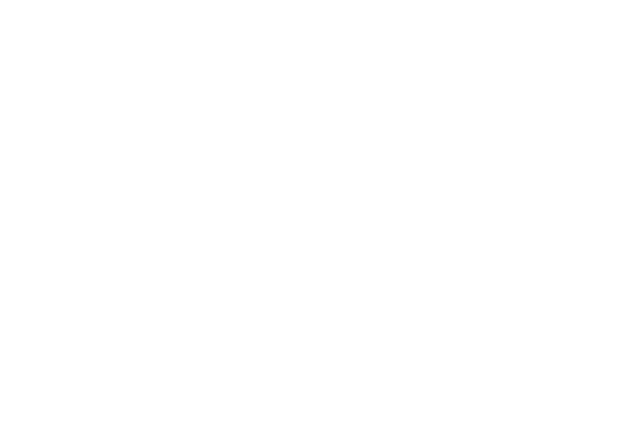
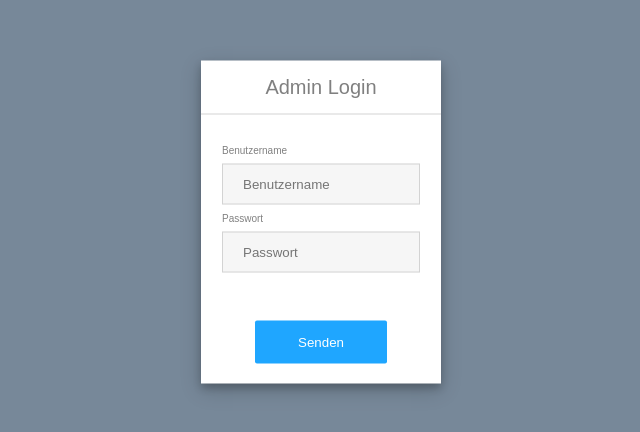
Before and after one commit to lesskeys/lesskeys-webapp, a React (Create React App) app in the folder app/: page /admin in a window 1280 px wide. Shown: the part 178-610 px from the top of the page, without its empty margins (319-959 px from the left). Built offline with nearby package versions, Linux system fonts and the light colour scheme.

Commit message:
Add login page for admin.

```diff
--- a/app/src/App.js
+++ b/app/src/App.js
@@ -2,6 +2,7 @@
 import { BrowserRouter as Router, Route, Switch, Redirect } from 'react-router-dom';
 import './style/App.css';
 import Login from './Login';
+import LoginAdmin from './LoginAdmin'
 import Ring from './Ring';
 
 class App extends Component {
@@ -31,6 +32,7 @@
             )
           )} />
           <Route path='/login' render={() => <Login loginFunction={this.updateLoggedIn} />} />
+          <Route path='/admin' render={() => <LoginAdmin loginFunction={this.updateLoggedIn} />} />
           <Route path='/ring' render={() => (
             this.state.isLoggedIn ? (
               <Ring/>
--- /dev/null
+++ b/app/src/LoginAdmin.js
@@ -0,0 +1,85 @@
+import React, { Component } from 'react';
+import { Redirect } from 'react-router-dom';
+import './style/Login.css';
+
+const WrongInput = (props) => {
+  if (!props.show) {
+    return null
+  }
+  return (
+    <div className="wrongInput">
+      Benutzername oder Passwort ist falsch!
+    </div>
+  )
+}
+
+class LoginAdmin extends Component {
+  constructor (props) {
+    super(props);
+
+    this.state = {
+      username: '',
+      password: '',
+      isSubmitted: false,
+      isWrong: false
+    }
+  }
+
+  updateUsernameValue (evt) {
+    this.setState({
+      username: evt.target.value
+    })
+  }
+
+  updatePasswordValue (evt) {
+    this.setState({
+      password: evt.target.value
+    })
+  }
+
+  onFormSubmit = () => {
+    this.props.loginFunction()
+    if (this.state.admin === 'admin') {
+      this.setState({
+        isSubmitted: true
+      })
+    } else {
+      this.setState({
+        isWrong: true,
+        admin: '',
+        password: ''
+      })
+    }
+  }
+
+  render () {
+
+    if (this.state.isSubmitted) {
+      return <Redirect to="/ring" />
+    }
+
+    return (
+      <div className="background">
+        <div className="center">
+          <div className="head">
+            Admin Login
+          </div>
+          <div className="form">
+            <WrongInput show={this.state.isWrong} />
+            <label>
+              Benutzername
+              <input type="text" placeholder="Benutzername" value={this.state.code} onChange={(e) => this.updateUsernameValue(e)} />
+            </label>
+            <label>
+              Passwort
+              <input type="password" placeholder="Passwort" value={this.state.code} onChange={(e) => this.updatePasswordValue(e)} />
+            </label>
+            <input type="submit" value="Senden" onClick={this.onFormSubmit} />
+          </div>
+        </div>
+      </div>
+    );
+  }
+}
+
+export default LoginAdmin;
--- a/app/src/style/Login.css
+++ b/app/src/style/Login.css
@@ -17,7 +17,7 @@
   background: white;
   width: 100%;
   max-width: 15em;
-  max-height: 20em;
+  max-height: 30em;
   box-shadow: 0 4px 8px 0 rgba(0, 0, 0, 0.2), 0 6px 20px 0 rgba(0, 0, 0, 0.19);
 }
 
@@ -42,7 +42,7 @@
   color: gray;
 }
 
-.form input[type=text] {
+.form input[type=text], input[type=password] {
   width: 100%;
   display: inline-block;
   padding: 12px 20px;
@@ -52,12 +52,16 @@
   background-color: rgba(211, 211, 211, 0.20);
 }
 
+.form input[type=text]:focus, input[type=password]:focus {
+  box-shadow: 0 4px 8px 0 rgba(0, 0, 0, 0.2), 0 6px 20px 0 rgba(0, 0, 0, 0.19);
+}
+
 .form input[type=submit] {
   width: 60%;
   background-color: #1fa6ff;
   color: white;
   padding: 14px 0;
-  margin: 40px 0 10px;
+  margin: 40px 0 0px;
   cursor: pointer;
   border: none;
   border-radius: 2px;
```
